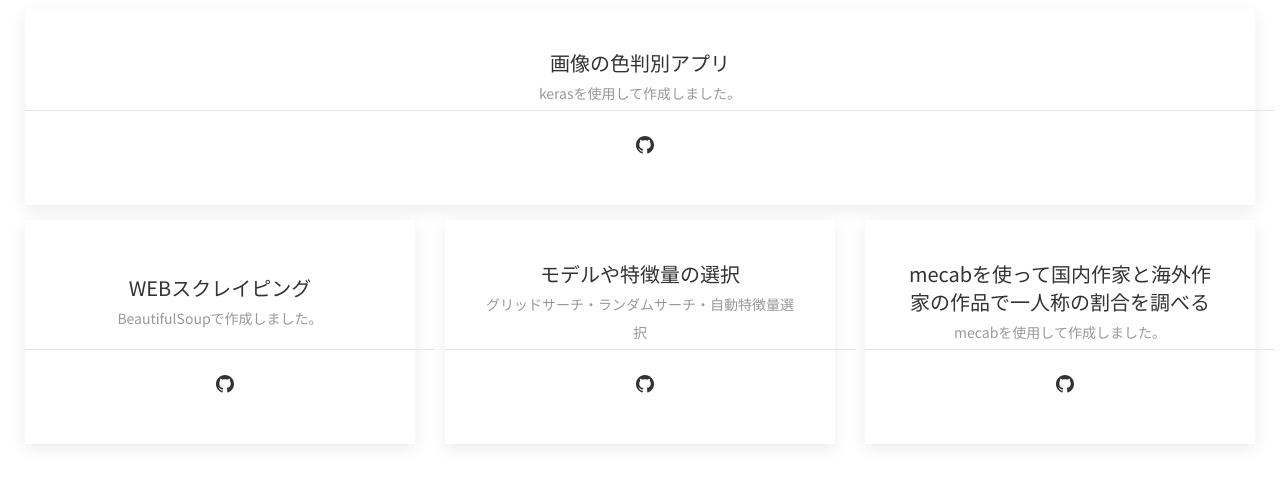
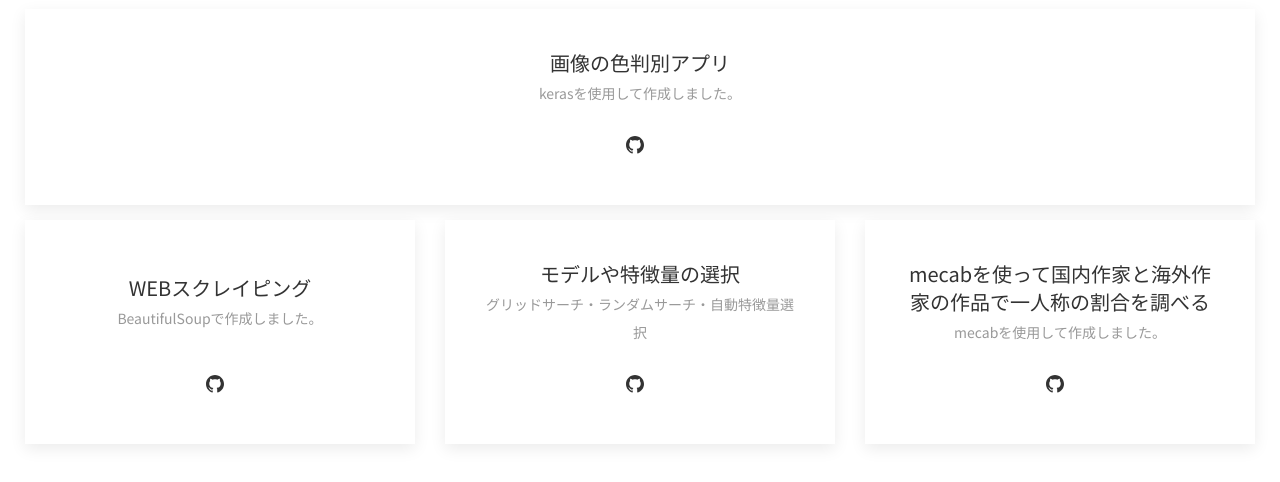
Before and after one commit to koichini/herokuMyFlask, a Flask app: page / in a window 1280 px wide. Shown: the part 492-974 px from the top of the page. Run offline with Flask 2, Linux system fonts and the light colour scheme.

Commit message:
fix css2

```diff
--- a/static/css/style.css
+++ b/static/css/style.css
@@ -52,7 +52,8 @@ section, article {
   #works .uk-card .uk-card-footer {
     position: absolute;
     bottom: 30px;
-    width: calc(100% - 60px);
-    left: 0; }
+    width: calc(100% - 80px);
+    left: 0;
+    border-top: 0; }
 
 /*# sourceMappingURL=style.css.map */
--- a/static/css/style.scss
+++ b/static/css/style.scss
@@ -70,8 +70,9 @@ section, article {
     .uk-card-footer {
       position: absolute;
       bottom: 30px;
-      width: calc(100% - 60px);
+      width: calc(100% - 80px);
       left: 0;
+      border-top: 0;
     }
   }
 }
```
Also changed, not shown: 1 other file.
